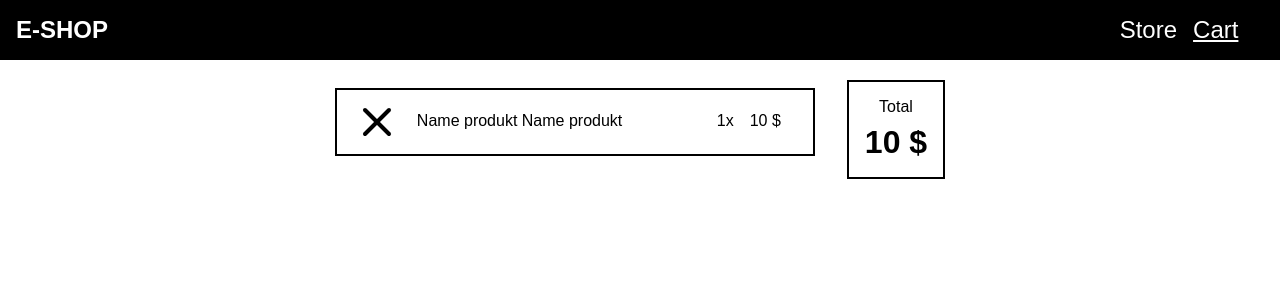
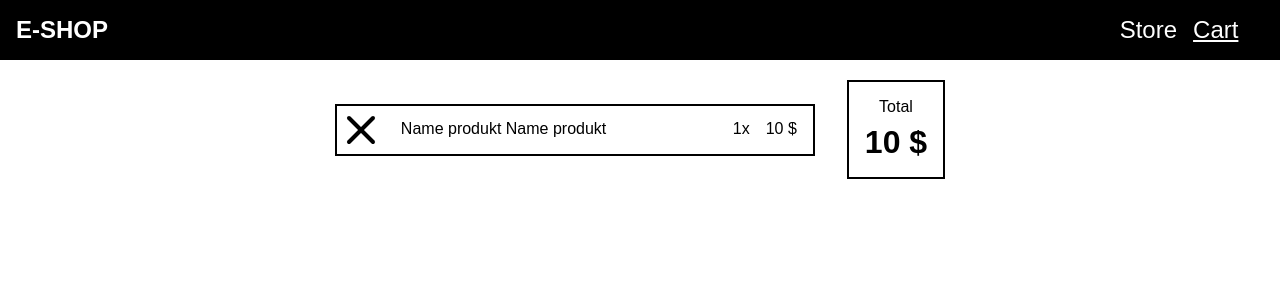
Before and after one commit to Raus-Michal/eshop, a Vue app: page /cart in a window 1280 px wide. Shown: the top 300 px of the page. Built offline with nearby package versions, Linux system fonts and the light colour scheme; the HTML template or start-up script is replaced by a standard one; a web font is replaced by a local one.

Commit message:
Dokonceni prototipu Template PRODUCT

```diff
--- a/src/views/Cart.vue
+++ b/src/views/Cart.vue
@@ -6,7 +6,10 @@
 <section class="con">
     <div class="con-products">
         <div>
-            <div class="product">
+
+
+            <ul class="product">
+            <li>
                 <button type="button" title="Odebrat položku z košíku">
                   <span class="svg-span">
                   <svg width="400" height="400" viewBox="0 0 400 400" stroke-width="50" stroke-linejoin="round" stroke="black" stroke-linecap="round" fill="none">
@@ -15,10 +18,14 @@
                   </svg>
                   </span>
                 </button>
-                <p>Name produkt Name produkt</p>
-                <p>1x</p>
-                <p>10 &#36;</p>
-            </div>
+            </li>
+                <li>Name produkt Name produkt</li>
+                <li>1x</li>
+                <li>10 &#36;</li>
+            </ul>
+
+
+
         </div>
 
         <div class="con-price">
@@ -58,15 +65,18 @@ border:2px solid black;
 padding:.5rem 1rem;
 margin-bottom:1rem;
 max-width:30rem;
+margin:0;
+padding:0;
+list-style-type:none;
 }
 
-.product p
+.product li
 {
 margin-bottom:0;
 }
 
 
-.product button
+.product li button
 {
 color:black;
 background-color:transparent;
@@ -75,15 +85,6 @@ padding:.5rem;
 border-radius:50%;
 font-size:1rem;
 font-weight:bold;
-}
-
-.product input,.product input:focus
-{
-width:5ch;
-text-align:center;
-border:none;
-font-size:1rem;
-outline:none;
 }
 
 .con-price
```
